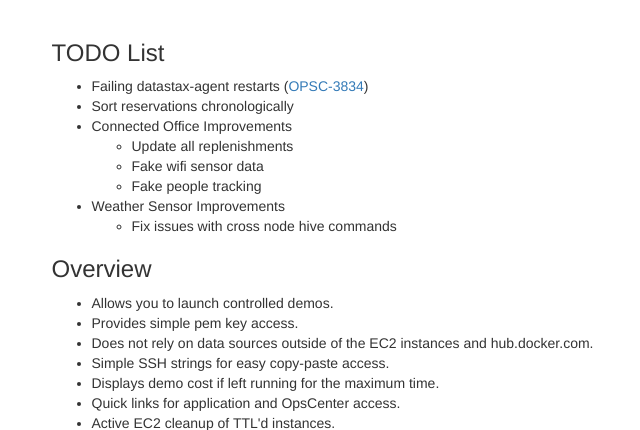
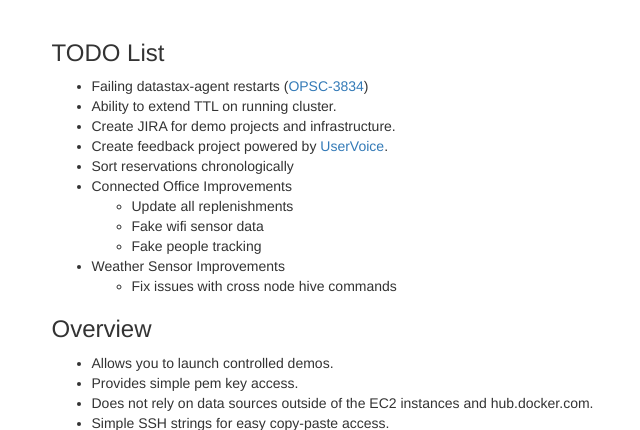
Before and after one commit to datastax-demos/demo-portal, a Python web app: template flask/templates/todo.jinja2 in a window 1280 px wide. Shown: the part 52-482 px from the top of the page, without its empty margins (291-931 px from the left). Run offline with Jinja, Linux system fonts and the light colour scheme; the template is opened without the code that fills it, so the values that code supplies are empty; some libraries are stand-ins or nearby versions.

Commit message:
Add two TODOs

```diff
--- a/flask/templates/todo.jinja2
+++ b/flask/templates/todo.jinja2
@@ -10,6 +10,9 @@
         <h3>TODO List</h3>
         <ul>
             <li>Failing datastax-agent restarts (<a href="https://datastax.jira.com/browse/OPSC-3834">OPSC-3834</a>)</li>
+            <li>Ability to extend TTL on running cluster.</li>
+            <li>Create JIRA for demo projects and infrastructure.</li>
+            <li>Create feedback project powered by <a href="http://demo.uservoice.com/forums/272788-general">UserVoice</a>.</li>
             <li>Sort reservations chronologically</li>
             <li>Connected Office Improvements</li>
             <ul>
```
